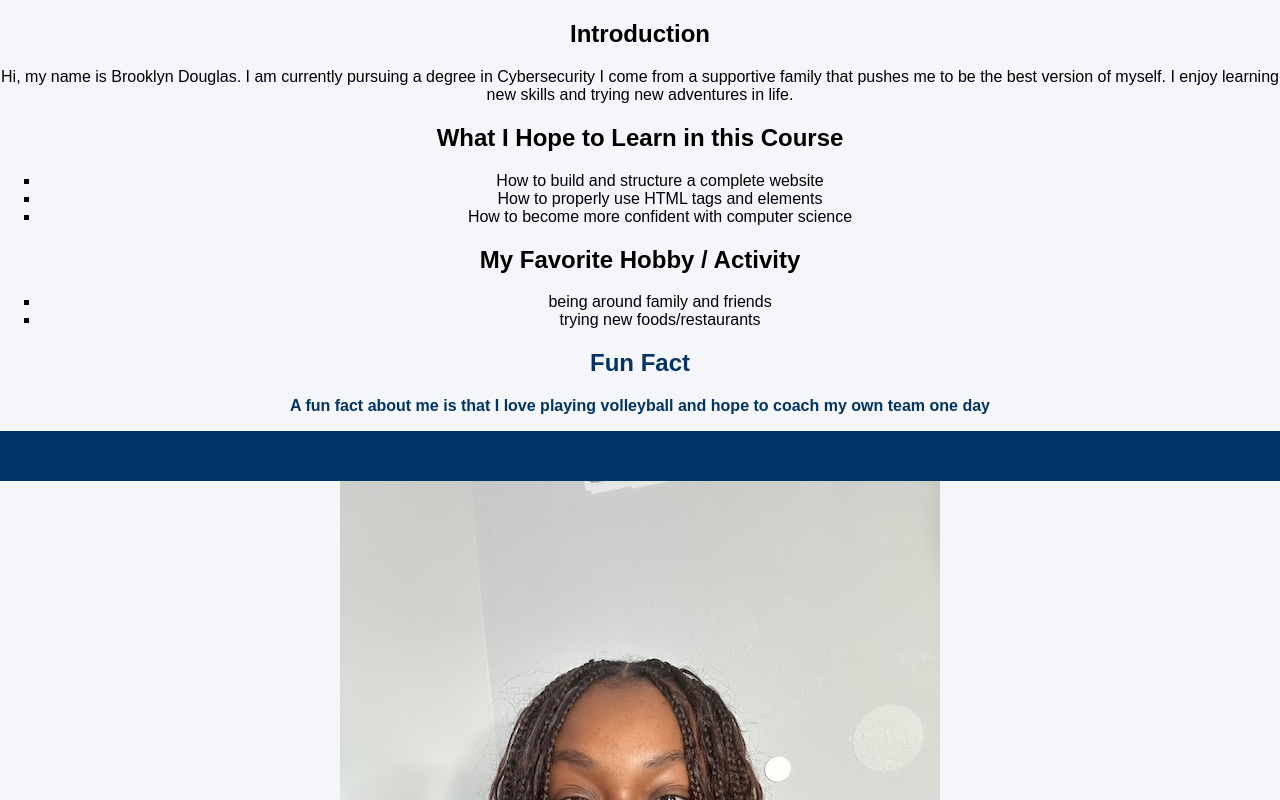
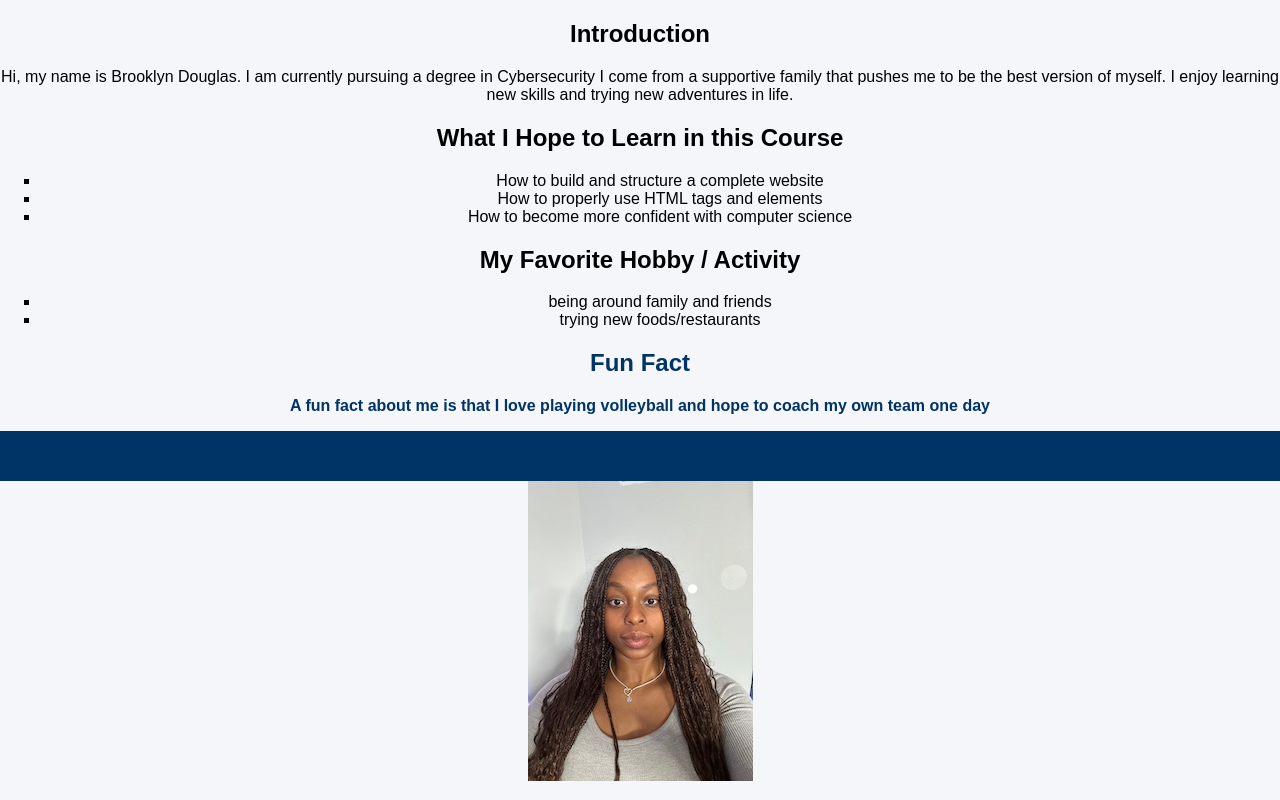
Before and after one commit to Brooklyn3xx/introductions-website, a plain HTML site: page index.html in a window 1280 px wide. Shown: the top 800 px of the page. Drawn offline with Linux system fonts and the light colour scheme.

Commit message:
Update index.html

```diff
--- a/index.html
+++ b/index.html
@@ -46,7 +46,8 @@ I enjoy learning new skills and trying new adventures in life.
     </header>
 
 <div style="text-align: center;">
-  <img src="me-800-by-800.png" alt="Brooklyn Douglas Headshot">
+    <img src=me-300-by-300.png
+    <img src="me-800-by-800.png" alt="Brooklyn Douglas Headshot">
 </div>
 
     <section>
```
